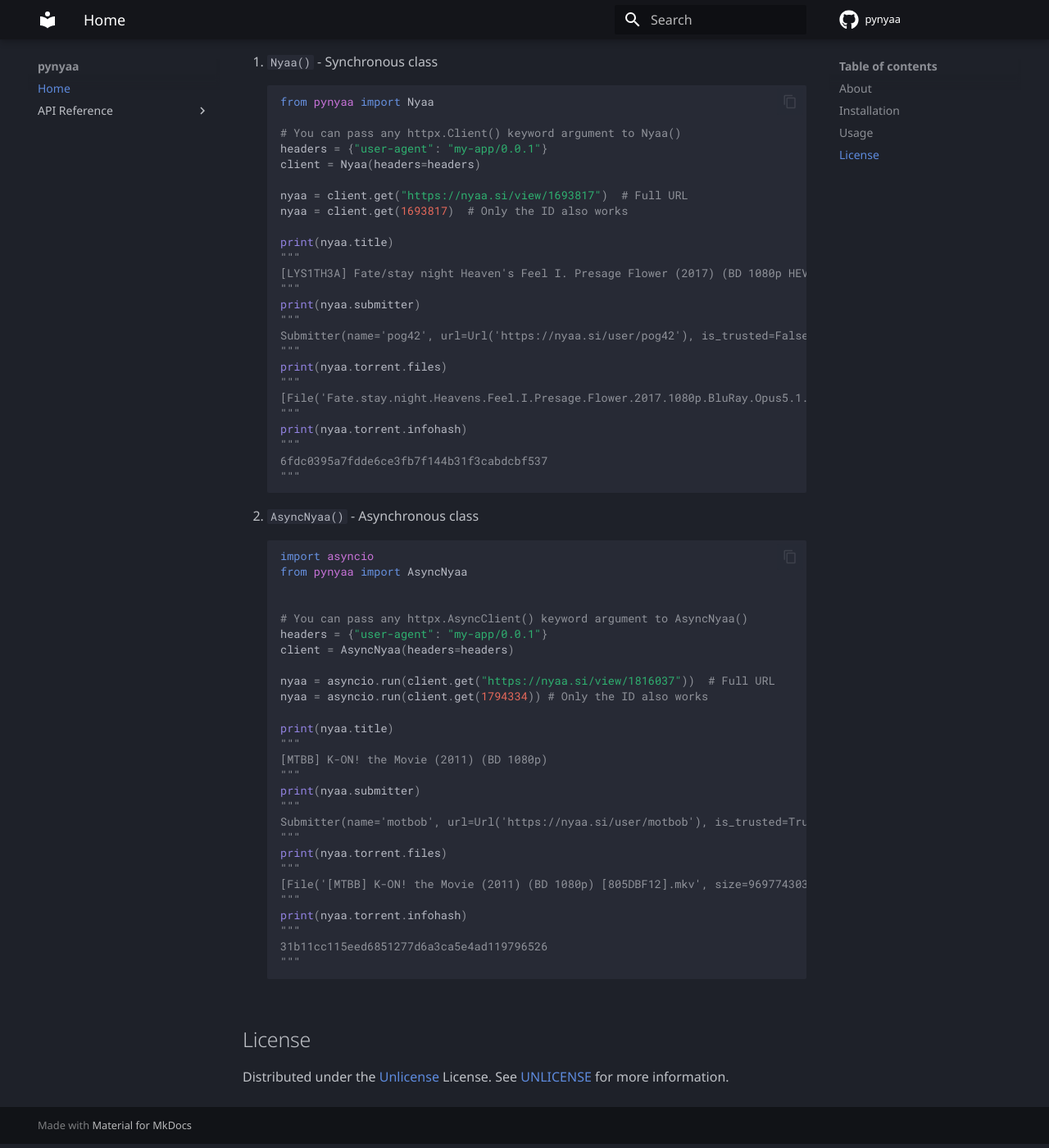
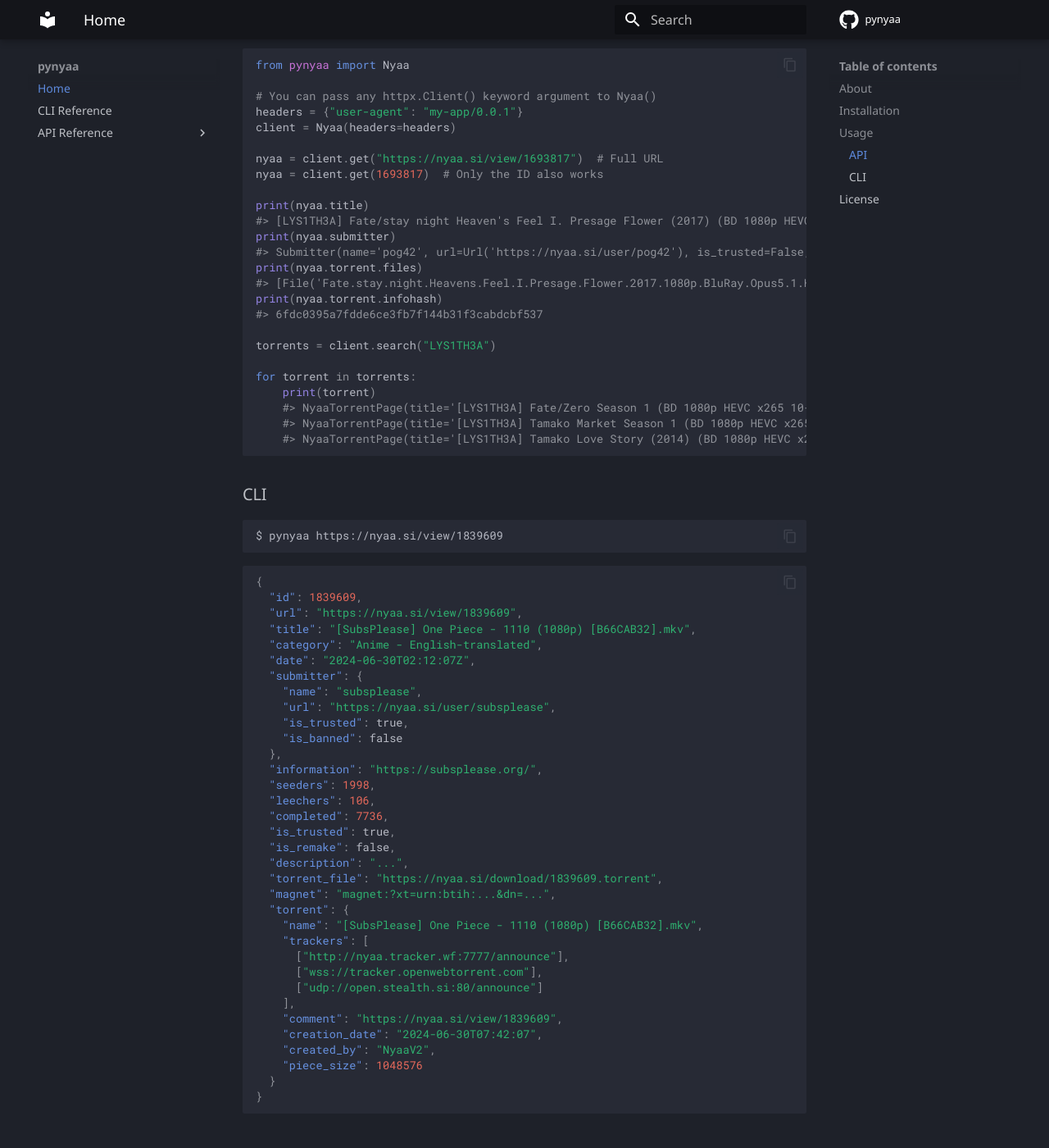
Before and after one commit to Ravencentric/pynyaa, an MkDocs documentation site: the page built from docs/index.md, in a window 1280 px wide and 1400 px high, scrolled down 945 px. Shown: the whole window at 82% size. Built offline with MkDocs 1.6.1 and Material for MkDocs 9.7.7, drawn with Linux system fonts in a browser that asks for light colours; comment, search, counter and statistics services are not loaded.

Commit message:
feat: add CLI

````diff
--- a/docs/index.md
+++ b/docs/index.md
@@ -41,71 +41,75 @@ pip install pynyaa
 ```
 
 ## Usage
+### API
+```py
+from pynyaa import Nyaa
 
-`pynyaa` offers two main classes:
+# You can pass any httpx.Client() keyword argument to Nyaa()
+headers = {"user-agent": "my-app/0.0.1"}
+client = Nyaa(headers=headers)
 
-1. `Nyaa()` - Synchronous class
+nyaa = client.get("https://nyaa.si/view/1693817")  # Full URL
+nyaa = client.get(1693817)  # Only the ID also works
 
-      ```py
-      from pynyaa import Nyaa
+print(nyaa.title)
+#> [LYS1TH3A] Fate/stay night Heaven's Feel I. Presage Flower (2017) (BD 1080p HEVC x265 10-bit Opus) [Dual-Audio]
+print(nyaa.submitter)
+#> Submitter(name='pog42', url=Url('https://nyaa.si/user/pog42'), is_trusted=False, is_banned=False)
+print(nyaa.torrent.files)
+#> [File('Fate.stay.night.Heavens.Feel.I.Presage.Flower.2017.1080p.BluRay.Opus5.1.H.265-LYS1TH3A.mkv', size=12263052206)]
+print(nyaa.torrent.infohash)
+#> 6fdc0395a7fdde6ce3fb7f144b31f3cabdcbf537
 
-      # You can pass any httpx.Client() keyword argument to Nyaa()
-      headers = {"user-agent": "my-app/0.0.1"}
-      client = Nyaa(headers=headers)
+torrents = client.search("LYS1TH3A")
 
-      nyaa = client.get("https://nyaa.si/view/1693817")  # Full URL
-      nyaa = client.get(1693817)  # Only the ID also works
+for torrent in torrents:
+    print(torrent)
+    #> NyaaTorrentPage(title='[LYS1TH3A] Fate/Zero Season 1 (BD 1080p HEVC x265 10-bit Opus) [Dual-Audio]', url='https://nyaa.si/view/1816742', category='Anime - English-translated', date='2024-05-09T23:06:45+00:00', submitter='Anonymous')
+    #> NyaaTorrentPage(title='[LYS1TH3A] Tamako Market Season 1 (BD 1080p HEVC x265 10-bit Opus) [Dual-Audio]', url='https://nyaa.si/view/1693882', category='Anime - English-translated', date='2023-07-16T22:12:00+00:00', submitter='pog42')
+    #> NyaaTorrentPage(title='[LYS1TH3A] Tamako Love Story (2014) (BD 1080p HEVC x265 10-bit Opus) [Dual-Audio]', url='https://nyaa.si/view/1693872', category='Anime - English-translated', date='2023-07-16T21:42:00+00:00', submitter='pog42')
+```
 
-      print(nyaa.title)
-      """
-      [LYS1TH3A] Fate/stay night Heaven's Feel I. Presage Flower (2017) (BD 1080p HEVC x265 10-bit Opus) [Dual-Audio]
-      """
-      print(nyaa.submitter)
-      """
-      Submitter(name='pog42', url=Url('https://nyaa.si/user/pog42'), is_trusted=False, is_banned=False)
-      """
-      print(nyaa.torrent.files)
-      """
-      [File('Fate.stay.night.Heavens.Feel.I.Presage.Flower.2017.1080p.BluRay.Opus5.1.H.265-LYS1TH3A.mkv', size=12263052206)]
-      """
-      print(nyaa.torrent.infohash)
-      """
-      6fdc0395a7fdde6ce3fb7f144b31f3cabdcbf537
-      """
-      ```
-
-2. `AsyncNyaa()` - Asynchronous class
-
-      ```py
-      import asyncio
-      from pynyaa import AsyncNyaa
-
-
-      # You can pass any httpx.AsyncClient() keyword argument to AsyncNyaa()
-      headers = {"user-agent": "my-app/0.0.1"}
-      client = AsyncNyaa(headers=headers)
-
-      nyaa = asyncio.run(client.get("https://nyaa.si/view/1816037"))  # Full URL
-      nyaa = asyncio.run(client.get(1794334)) # Only the ID also works
-
-      print(nyaa.title)
-      """
-      [MTBB] K-ON! the Movie (2011) (BD 1080p)
-      """
-      print(nyaa.submitter)
-      """
-      Submitter(name='motbob', url=Url('https://nyaa.si/user/motbob'), is_trusted=True, is_banned=False)
-      """
-      print(nyaa.torrent.files)
-      """
-      [File('[MTBB] K-ON! the Movie (2011) (BD 1080p) [805DBF12].mkv', size=9697743037)]
-      """
-      print(nyaa.torrent.infohash)
-      """
-      31b11cc115eed6851277d6a3ca5e4ad119796526
-      """
-      ```
-
+### CLI
+```shell
+$ pynyaa https://nyaa.si/view/1839609
+```
+```json
+{
+  "id": 1839609,
+  "url": "https://nyaa.si/view/1839609",
+  "title": "[SubsPlease] One Piece - 1110 (1080p) [B66CAB32].mkv",
+  "category": "Anime - English-translated",
+  "date": "2024-06-30T02:12:07Z",
+  "submitter": {
+    "name": "subsplease",
+    "url": "https://nyaa.si/user/subsplease",
+    "is_trusted": true,
+    "is_banned": false
+  },
+  "information": "https://subsplease.org/",
+  "seeders": 1998,
+  "leechers": 106,
+  "completed": 7736,
+  "is_trusted": true,
+  "is_remake": false,
+  "description": "...",
+  "torrent_file": "https://nyaa.si/download/1839609.torrent",
+  "magnet": "magnet:?xt=urn:btih:...&dn=...",
+  "torrent": {
+    "name": "[SubsPlease] One Piece - 1110 (1080p) [B66CAB32].mkv",
+    "trackers": [
+      ["http://nyaa.tracker.wf:7777/announce"],
+      ["wss://tracker.openwebtorrent.com"],
+      ["udp://open.stealth.si:80/announce"]
+    ],
+    "comment": "https://nyaa.si/view/1839609",
+    "creation_date": "2024-06-30T07:42:07",
+    "created_by": "NyaaV2",
+    "piece_size": 1048576
+  }
+}
+```
 
 ## License
 
--- a/mkdocs.yml
+++ b/mkdocs.yml
@@ -76,6 +76,7 @@ markdown_extensions:
 
 nav:
   - Home: index.md
+  - CLI Reference: cli-reference.md
   - API Reference:
       - Clients: api-reference/clients.md
       - Models: api-reference/models.md
--- a/pyproject.toml
+++ b/pyproject.toml
@@ -51,6 +51,9 @@ mkdocs-material = "^9.5.27"
 mkdocstrings = {extras = ["python"], version = "^0.25.1"}
 mkdocs-autorefs = "^1.0.1"
 
+[tool.poetry.scripts]
+pynyaa = "pynyaa.__main__:main"
+
 [tool.pytest.ini_options]
 asyncio_mode = "auto"
 
````
Also changed, not shown: README.md (+64 -59 lines), docs/cli-reference.md (added, +101 -0 lines), 1 other file.
